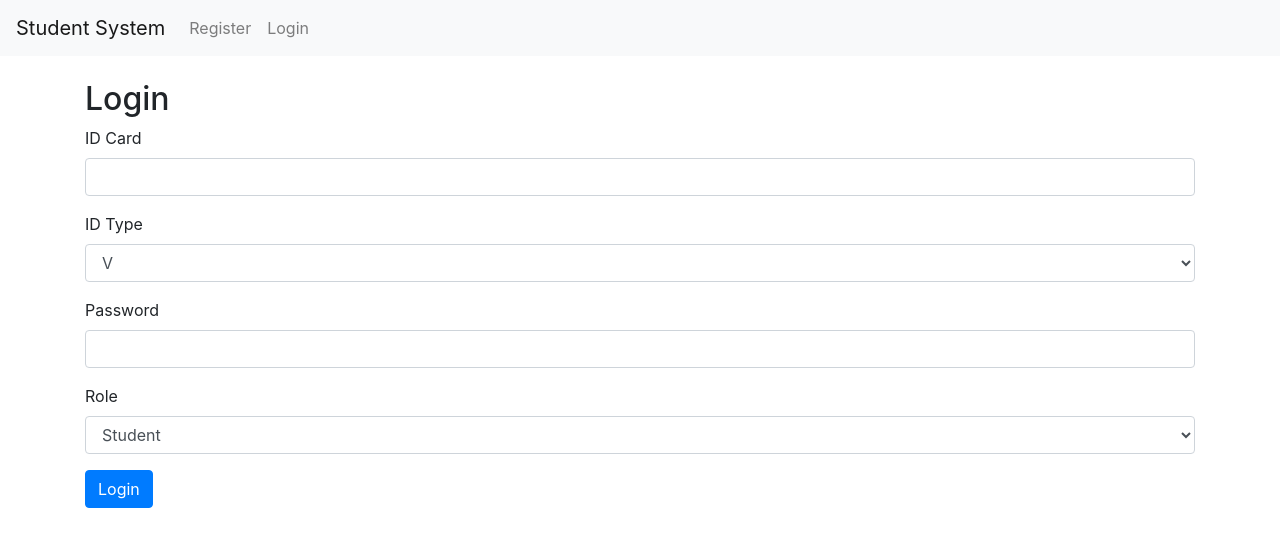
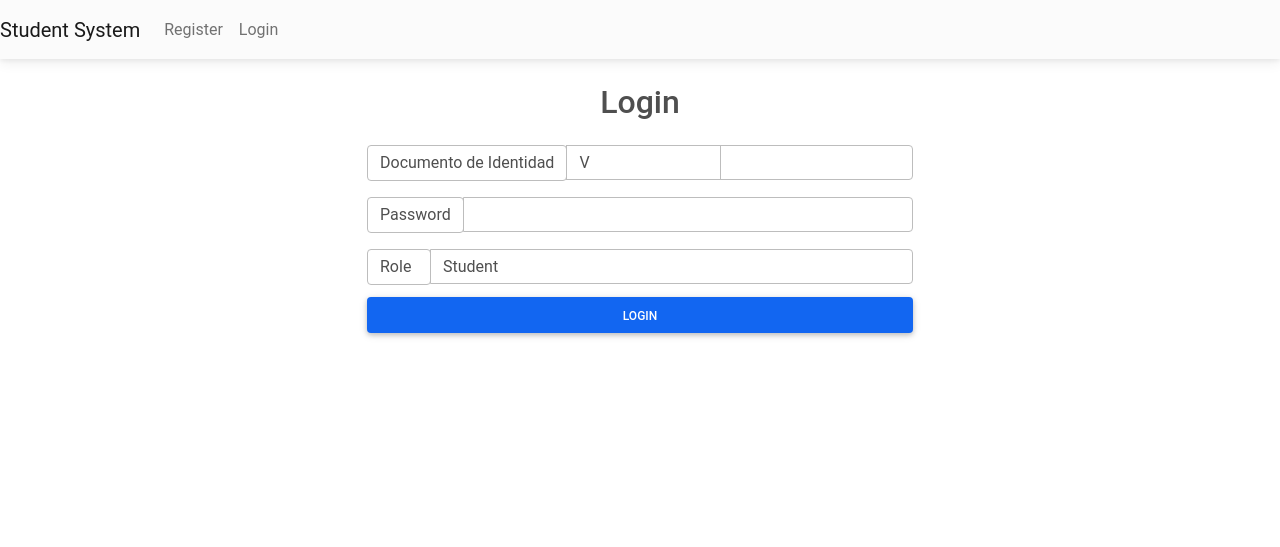
Before and after one commit to bleidertcs/siceu, a Flask app: page /login in a window 1280 px wide. Shown: the top 547 px of the page. Run offline with Flask 3, Linux system fonts and the light colour scheme; some libraries are stand-ins or nearby versions.

Commit message:
update login template with improved layout and styling; replace Bootstrap with MDB UI Kit

```diff
--- a/templates/base.html
+++ b/templates/base.html
@@ -5,8 +5,10 @@
     <meta charset="UTF-8">
     <meta name="viewport" content="width=device-width, initial-scale=1.0">
     <title>Student System</title>
-    <link rel="stylesheet" href="https://stackpath.bootstrapcdn.com/bootstrap/4.5.2/css/bootstrap.min.css">
+    <link rel="stylesheet" href="https://cdnjs.cloudflare.com/ajax/libs/mdb-ui-kit/3.10.2/mdb.min.css" />
+    <link rel="stylesheet" href="https://cdnjs.cloudflare.com/ajax/libs/font-awesome/5.15.3/css/all.min.css" />
     <link rel="stylesheet" href="{{ url_for('static', filename='style.css') }}">
+    <link rel="shortcut icon" href="{{ url_for('static', filename='clima.png') }}" />
 </head>
 <body>
     <nav class="navbar navbar-expand-lg navbar-light bg-light">
@@ -38,5 +40,6 @@
         {% endwith %}
         {% block content %}{% endblock %}
     </div>
+    <script src="https://cdnjs.cloudflare.com/ajax/libs/mdb-ui-kit/3.10.2/mdb.min.js"></script>
 </body>
 </html>
--- a/templates/login.html
+++ b/templates/login.html
@@ -1,25 +1,38 @@
 <!-- templates/login.html -->
 {% extends 'base.html' %}
 {% block content %}
-<h2>Login</h2>
+<h2 class="text-center">Login</h2>
+<div class="row justify-content-center">
+    <div class="col-md-6">
         <form method="post">
             {{ form.hidden_tag() }}
-    <div class="form-group">
-        {{ form.id_card.label }}
-        {{ form.id_card(class="form-control") }}
+            <div class="form-group" style="margin-top: 1em;">
+                <div class="input-group">
+                    <div class="input-group-prepend">
+                        <span class="input-group-text" style="width: auto;">Documento de Identidad</span>
                     </div>
-   <div class="form-group">
-        {{ form.id_card_type.label }}
-        {{ form.id_card_type(class="form-control") }}
+                    {{ form.id_card_type(class="form-control", style="width: 1em; min-width: 1em") }}
+                    {{ form.id_card(class="form-control col-3", style="width: 4em") }}
                 </div>
-    <div class="form-group">
-        {{ form.password.label }}
-        {{ form.password(class="form-control") }}
             </div>
-   <div class="form-group">
-        {{ form.role.label }}
-        {{ form.role(class="form-control") }}
+            <div class="form-group" style="margin-top: 1em;">
+                <div class="input-group">
+                    <div class="input-group-prepend">
+                        <span class="input-group-text">Password</span>
                     </div>
-    <button type="submit" class="btn btn-primary">Login</button>
+                    {{ form.password(class="form-control col-3") }}
+                </div>
+            </div>
+            <div class="form-group" style="margin-top: 1em;">
+                <div class="input-group">
+                    <div class="input-group-prepend">
+                        <span class="input-group-text" style="width: 4em;">Role</span>
+                    </div>
+                    {{ form.role(class="form-control", style="width: 8em; min-width: 8em") }}
+                </div>
+            </div>
+            <button type="submit" class="btn btn-primary btn-block" style="margin-top: 1em;">Login</button>
         </form>
+    </div>
+</div>
 {% endblock %}
```
Also changed, not shown: static/clima.png (added). Lines whose indentation alone changed are shown as unchanged.
